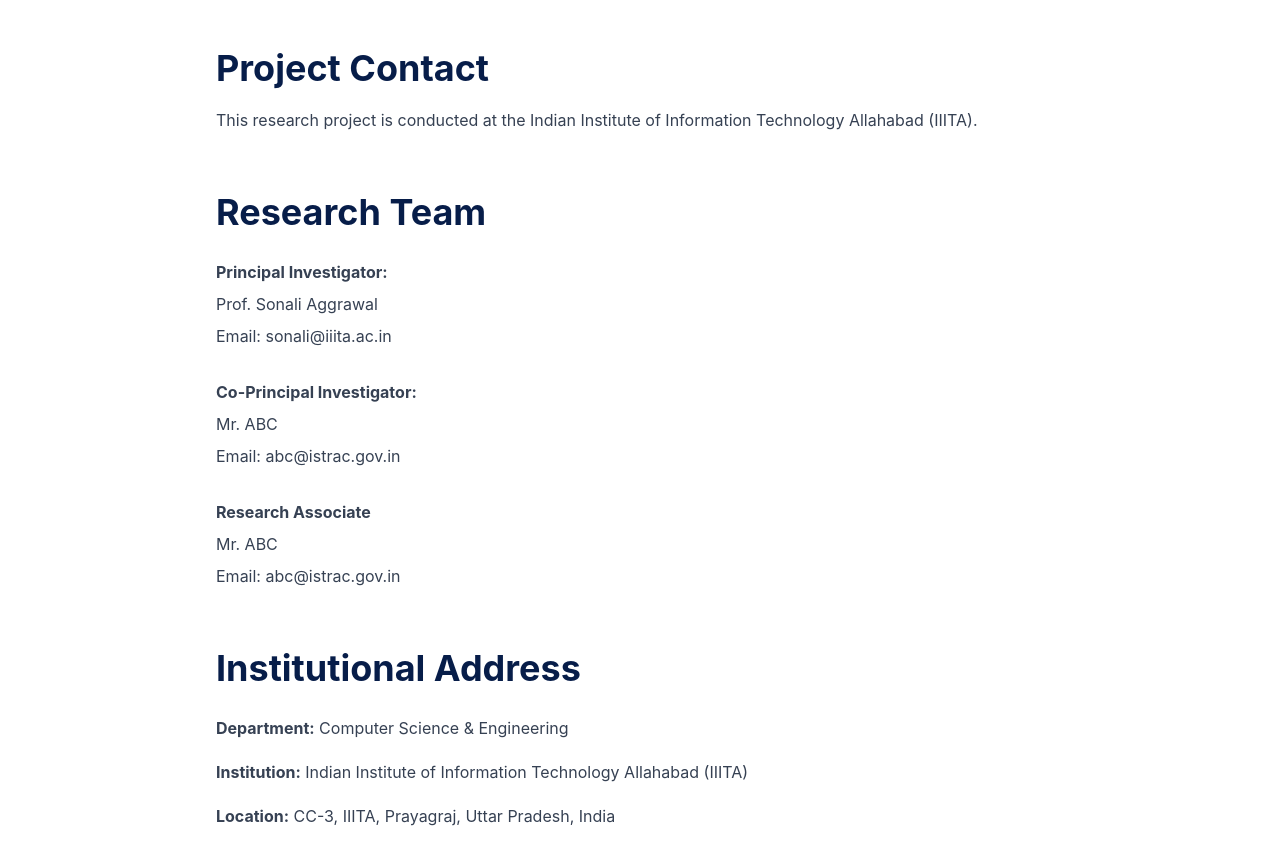
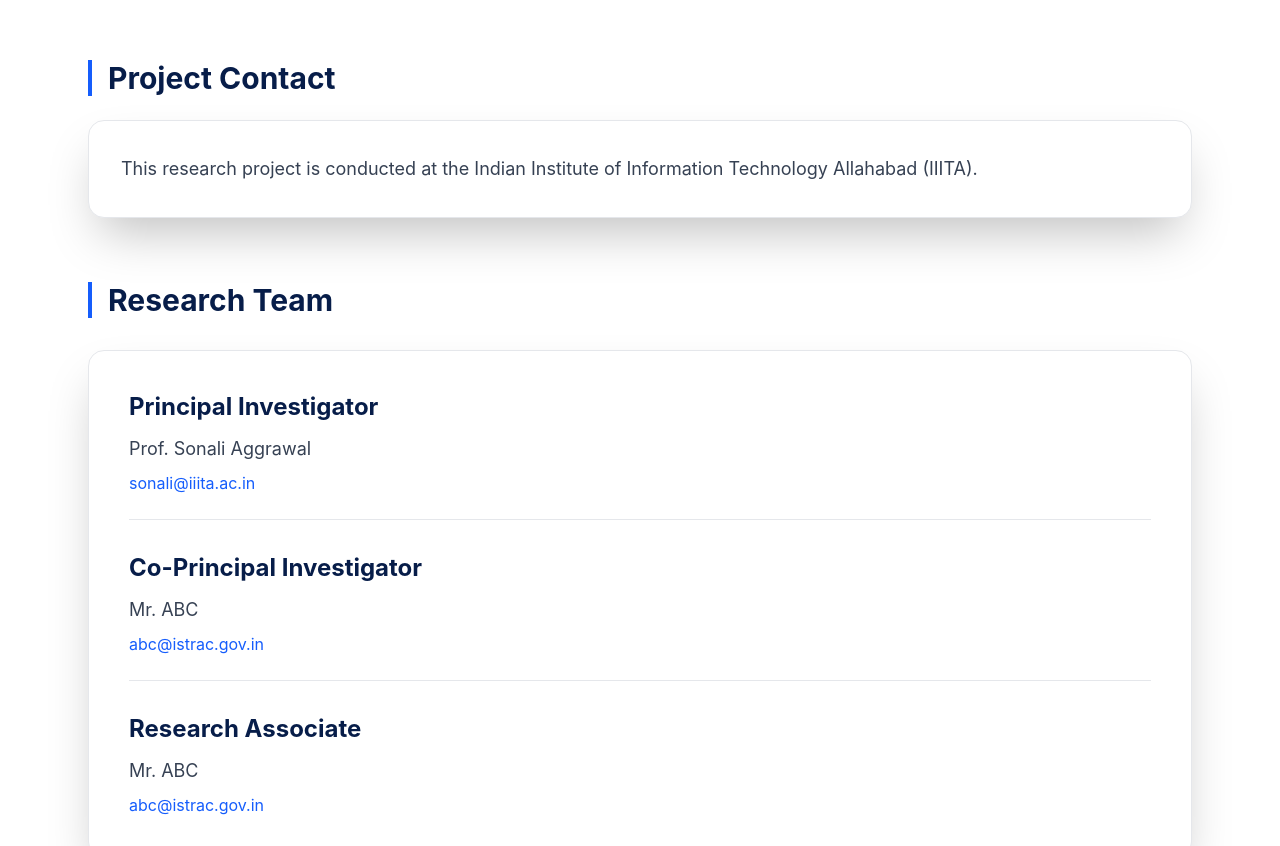
Before and after one commit to MohitChaurasiya1/Space-ai, a React (Vite) app: page /contact in a window 1280 px wide. Shown: the part 380-1226 px from the top of the page. Built offline with nearby package versions, Linux system fonts and the light colour scheme.

Commit message:
contact changes

```diff
--- a/src/pages/Contact.jsx
+++ b/src/pages/Contact.jsx
@@ -2,70 +2,99 @@
   return (
     <>
       {/* Hero Section */}
-      <section className="bg-[#071d49] text-white py-24 text-center">
-        <h1 className="text-5xl font-bold mb-4">
+      <section className="bg-gradient-to-r from-[#071d49] to-[#0a2d73] text-white py-24 text-center">
+        <h1 className="text-6xl font-extrabold tracking-wide mb-4">
           Contact Information
         </h1>
 
-        <p className="text-lg text-gray-300">
+        <p className="text-xl text-gray-300">
           Get in touch regarding the SPACE-AI research project
         </p>
       </section>
 
-      {/* Content */}
-      <section className="max-w-4xl mx-auto px-6 py-16">
+      {/* Main Content */}
+      <section className="max-w-6xl mx-auto px-6 py-16">
 
-        <div className="mb-14">
-          <h2 className="text-4xl font-bold text-[#071d49] mb-4">
+        {/* Project Contact */}
+        <div className="mb-16">
+          <h2 className="text-3xl font-bold text-[#071d49] border-l-4 border-blue-600 pl-4 mb-6">
             Project Contact
           </h2>
 
-          <p className="text-gray-700 leading-8">
+          <div className="bg-white rounded-2xl border border-gray-200 p-8 shadow-2xl">
+            <p className="text-gray-700 text-lg leading-8">
               This research project is conducted at the Indian Institute of
               Information Technology Allahabad (IIITA).
             </p>
           </div>
+        </div>
 
-        <div className="mb-14">
-          <h2 className="text-4xl font-bold text-[#071d49] mb-6">
+        {/* Research Team */}
+        <div className="mb-16">
+          <h2 className="text-3xl font-bold text-[#071d49] border-l-4 border-blue-600 pl-4 mb-8">
             Research Team
           </h2>
 
-          <div className="space-y-6 text-gray-700 leading-8">
+          <div className="bg-white rounded-2xl border border-gray-200 p-10 shadow-2xl">
 
-            <div>
-              <p className="font-bold">
-                Principal Investigator:
+            <div className="flex flex-col gap-8">
+
+              <div className="border-b border-gray-200 pb-6">
+                <h3 className="text-2xl font-bold text-[#071d49] mb-3">
+                  Principal Investigator
+                </h3>
+
+                <p className="text-lg text-gray-700 mb-2">
+                  Prof. Sonali Aggrawal
                 </p>
-              <p>Prof. Sonali Aggrawal</p>
-              <p>Email: sonali@iiita.ac.in</p>
+
+                <p className="text-blue-600">
+                  sonali@iiita.ac.in
+                </p>
+              </div>
+
+              <div className="border-b border-gray-200 pb-6">
+                <h3 className="text-2xl font-bold text-[#071d49] mb-3">
+                  Co-Principal Investigator
+                </h3>
+
+                <p className="text-lg text-gray-700 mb-2">
+                  Mr. ABC
+                </p>
+
+                <p className="text-blue-600">
+                  abc@istrac.gov.in
+                </p>
               </div>
 
               <div>
-              <p className="font-bold">
-                Co-Principal Investigator:
+                <h3 className="text-2xl font-bold text-[#071d49] mb-3">
+                  Research Associate
+                </h3>
+
+                <p className="text-lg text-gray-700 mb-2">
+                  Mr. ABC
                 </p>
-              <p>Mr. ABC</p>
-              <p>Email: abc@istrac.gov.in</p>
+
+                <p className="text-blue-600">
+                  abc@istrac.gov.in
+                </p>
               </div>
-            <div>
-              <p className="font-bold">
-                Research Associate
-              </p>
-              <p>Mr. ABC </p>
-              <p>Email: abc@istrac.gov.in</p>
+
             </div>
 
           </div>
         </div>
 
+        {/* Institutional Address */}
         <div>
-          <h2 className="text-4xl font-bold text-[#071d49] mb-6">
+          <h2 className="text-3xl font-bold text-[#071d49] border-l-4 border-blue-600 pl-4 mb-8">
             Institutional Address
           </h2>
 
-          <div className="space-y-3 text-gray-700 leading-8">
+          <div className="bg-white rounded-2xl border border-gray-200 p-8 shadow-2xl">
 
+            <div className="space-y-4 text-gray-700 text-lg">
               <p>
                 <strong>Department:</strong> Computer Science &
                 Engineering
@@ -77,8 +106,10 @@
               </p>
 
               <p>
-              <strong>Location:</strong> CC-3, IIITA, Prayagraj, Uttar Pradesh, India
+                <strong>Location:</strong> CC-3, IIITA, Prayagraj,
+                Uttar Pradesh, India
               </p>
+            </div>
 
           </div>
         </div>
--- a/src/pages/Home.jsx
+++ b/src/pages/Home.jsx
@@ -24,7 +24,7 @@
       <section className="bg-white py-16">
         <div className="max-w-6xl mx-auto px-4 md:px-8">
 
-          <h2 className="text-4xl font-serif font-bold text-purple-700 mb-8">
+          <h2 className="text-4xl font-serif font-bold text-blue-900 mb-8">
             Problem Statement
           </h2>
 
@@ -44,7 +44,7 @@
             Additionally, the computational resources available onboard spacecraft are limited, posing challenges in deploying advanced anomaly detection algorithms.
           </p>
 
-          <h2 className="text-3xl font-serif font-bold  mb-8">
+          <h2 className="text-3xl font-serif font-bold  text-blue-900  mb-8">
             Research Description
           </h2>
 
@@ -53,7 +53,7 @@
           </p>
 
           <div className="mt-14">
-            <h2 className="text-3xl md:text-4xl font-serif font-bold text-purple-700 mb-8">
+            <h2 className="text-3xl md:text-4xl font-serif font-bold text-blue-900 mb-8">
               Scope of the Work
             </h2>
 
```
Lines whose indentation alone changed are shown as unchanged.
